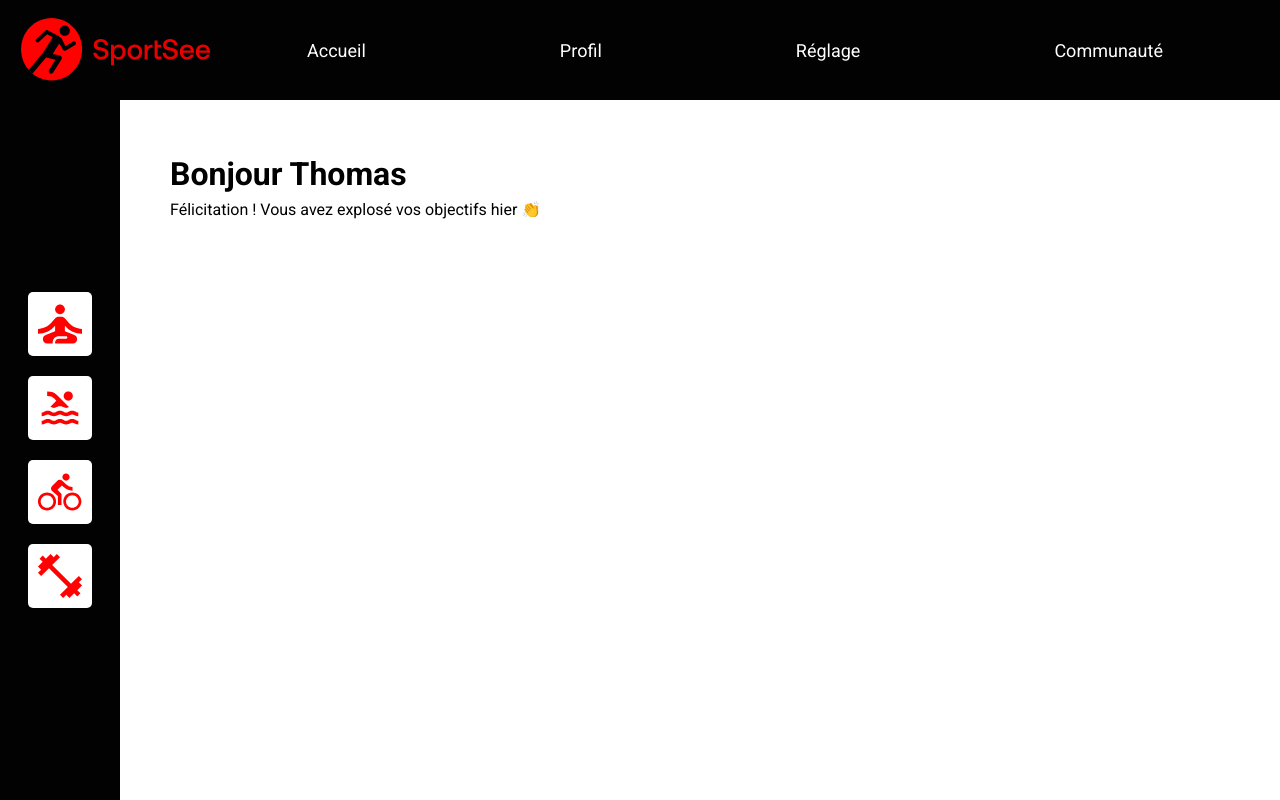
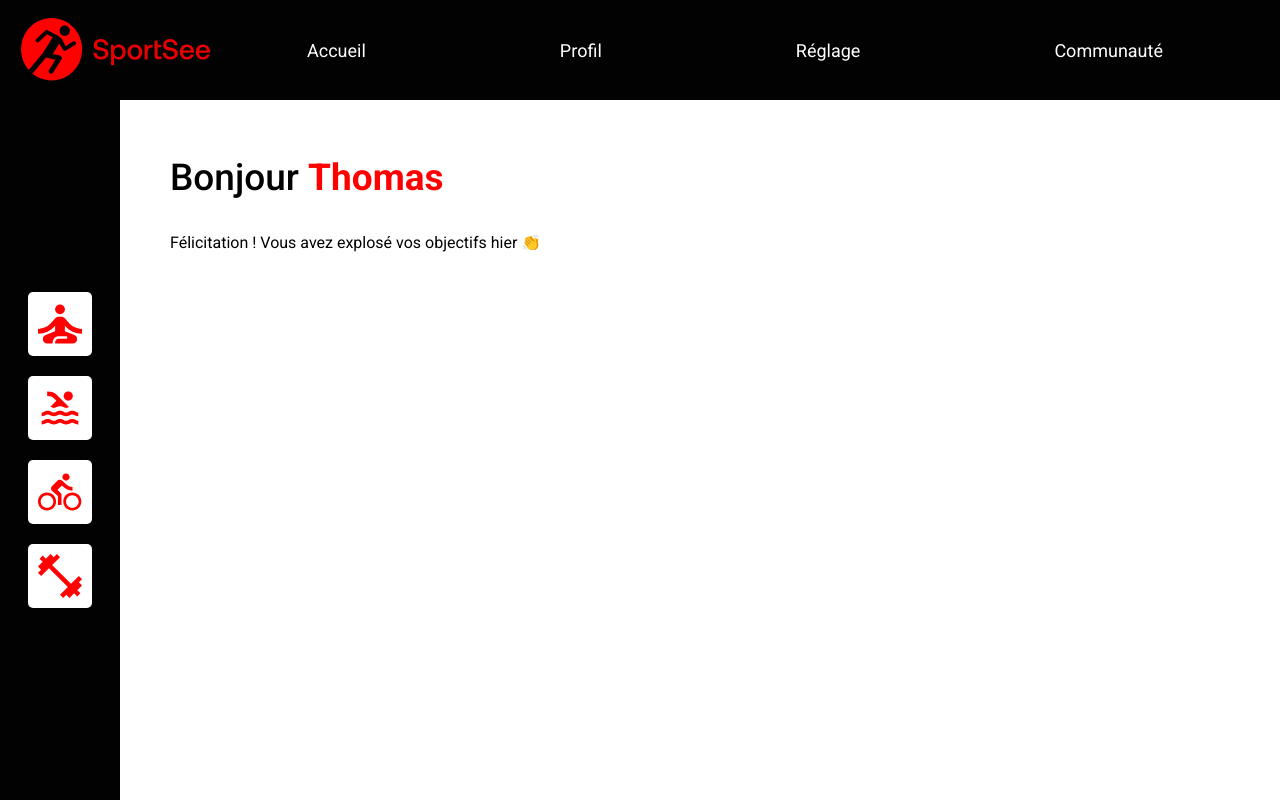
Before and after one commit to Mikael240820/sportsee, a React (Vite) app: page / in a window 1280 px wide. Built offline with nearby package versions, Linux system fonts and the light colour scheme.

Commit message:
Création du composant Heading

```diff
--- /dev/null
+++ b/src/components/Heading/Heading.jsx
@@ -0,0 +1,13 @@
+import "./Heading.scss";
+import { parseBoldToElements } from "../../utils/textUtils";
+
+function Heading({ title, description = "" }) {
+  return (
+    <div className="heading">
+      <h1 className="heading__title">{parseBoldToElements(title)}</h1>
+      {description && <p className="heading__description">{description}</p>}
+    </div>
+  );
+}
+
+export default Heading;
--- /dev/null
+++ b/src/components/Heading/Heading.scss
@@ -0,0 +1,13 @@
+@use "../../styles/variables" as *;
+
+.heading {
+  &__title {
+    font-size: 37px;
+    font-weight: 500;
+    margin-bottom: 25px;
+
+    strong {
+      color: $primary-color;
+    }
+  }
+}
--- a/src/pages/Dashboard/Dashboard.jsx
+++ b/src/pages/Dashboard/Dashboard.jsx
@@ -1,10 +1,13 @@
+import Heading from "../../components/Heading/Heading";
 import "./Dashboard.scss";
 
 function Dashboard() {
   return (
     <>
-      <h1>Bonjour Thomas</h1>
-      <p>Félicitation ! Vous avez explosé vos objectifs hier 👏</p>
+      <Heading
+        title="Bonjour **Thomas**"
+        description="Félicitation ! Vous avez explosé vos objectifs hier 👏"
+      />
     </>
   );
 }
--- /dev/null
+++ b/src/utils/textUtils.jsx
@@ -0,0 +1,16 @@
+/**
+ * Parse le texte pour convertir les parties entourées de ** en éléments React <strong>
+ * Exemple : "Bonjour **Thomas**" devient un tableau avec "Bonjour " et <strong>Thomas</strong>
+
+ * @param {string} - Le texte à analyser
+ * @returns Un tableau d'éléments React et de chaines
+ */
+export const parseBoldToElements = (text) => {
+  const parts = text.split(/(\*\*.*?\*\*)/g);
+  return parts.map((part, index) => {
+    if (part.startsWith('**') && part.endsWith('**')) {
+      return <strong key={index}>{part.slice(2, -2)}</strong>;
+    }
+    return part;
+  });
+};
```
